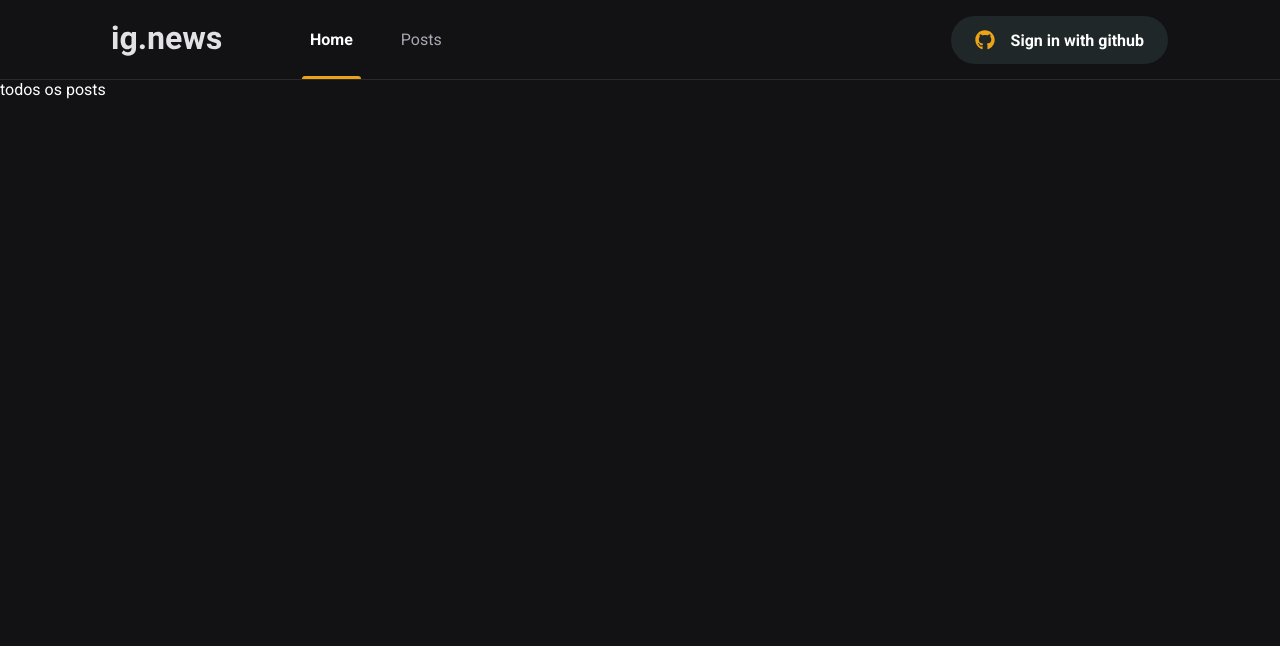
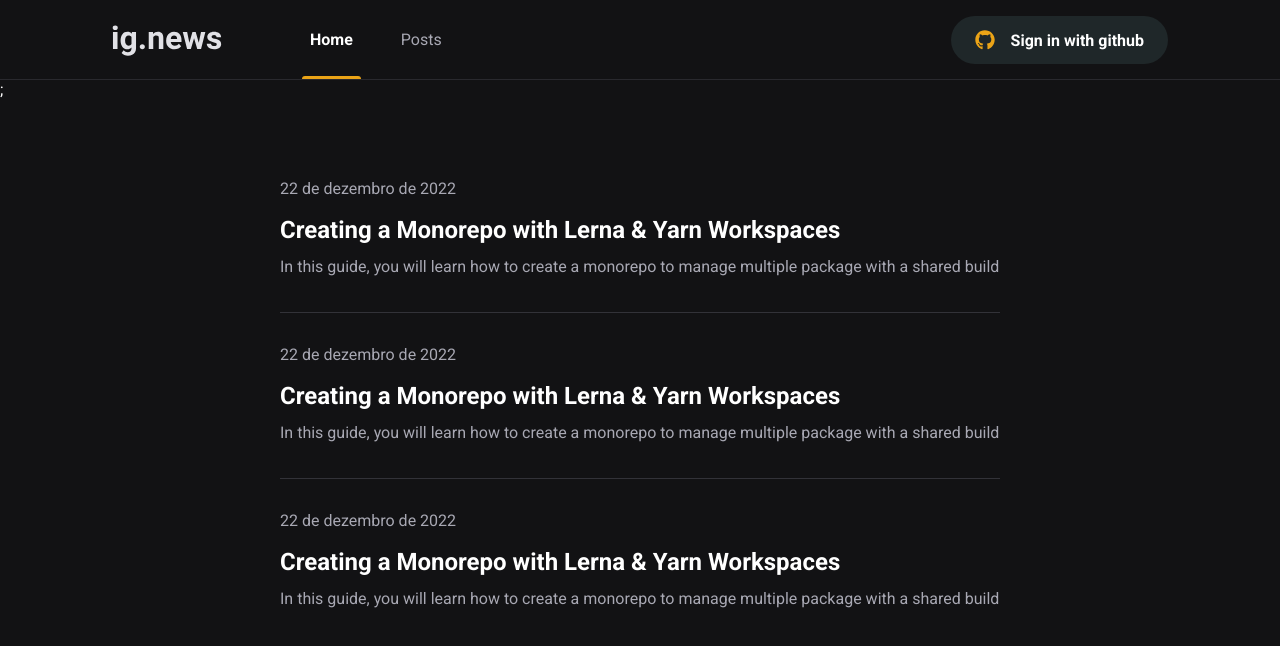
Before and after one commit to allyson7/spirit-news, a Next.js app: page /posts in a window 1280 px wide. Shown: the top 646 px of the page. Built offline with nearby package versions, Linux system fonts and the light colour scheme; no server answers.

Commit message:
feat: started configuring prismic cms

```diff
--- a/src/pages/posts/index.tsx
+++ b/src/pages/posts/index.tsx
@@ -1,3 +1,38 @@
-export default function posts() {
-  return <span>todos os posts</span>;
+import Head from 'next/head';
+import styles from './styles.module.scss';
+
+export default function Posts() {
+  return (
+    <>
+      <Head>Posts | SpiritNews</Head>;
+      <main className={styles.container}>
+        <div className={styles.posts}>
+          <a href="#">
+            <time>22 de dezembro de 2022</time>
+            <strong>Creating a Monorepo with Lerna & Yarn Workspaces</strong>
+            <p>
+              In this guide, you will learn how to create a monorepo to manage
+              multiple package with a shared build
+            </p>
+          </a>
+          <a href="#">
+            <time>22 de dezembro de 2022</time>
+            <strong>Creating a Monorepo with Lerna & Yarn Workspaces</strong>
+            <p>
+              In this guide, you will learn how to create a monorepo to manage
+              multiple package with a shared build
+            </p>
+          </a>
+          <a href="#">
+            <time>22 de dezembro de 2022</time>
+            <strong>Creating a Monorepo with Lerna & Yarn Workspaces</strong>
+            <p>
+              In this guide, you will learn how to create a monorepo to manage
+              multiple package with a shared build
+            </p>
+          </a>
+        </div>
+      </main>
+    </>
+  );
 }
--- /dev/null
+++ b/src/pages/posts/styles.module.scss
@@ -0,0 +1,46 @@
+.container {
+  max-width: 1120px;
+  margin: 0 auto;
+  padding: 0 2rem;
+}
+
+.posts {
+  max-width: 720px;
+  margin: 5rem auto 0;
+
+  a {
+    display: block;
+
+    & + a {
+      margin-top: 2rem;
+      padding-top: 2rem;
+      border-top: 1px solid var(--gray-700);
+    }
+
+    time {
+      font-size: 1rem;
+      display: flex;
+      align-items: center;
+      color: var(--gray-300);
+    }
+
+    strong {
+      display: block;
+      font-size: 1.5rem;
+      margin-top: 1rem;
+      line-height: 2rem;
+
+      transition: color 0.2s;
+    }
+
+    p {
+      color: var(--gray-300);
+      margin-top: 0.5rem;
+      line-height: 1.625rem;
+    }
+
+    &:hover strong {
+      color: var(--yellow-500)
+    }
+  }
+}
--- a/src/styles/global.scss
+++ b/src/styles/global.scss
@@ -9,6 +9,7 @@
 
   --gray-100: #e1e1e6;
   --gray-300: #a8a8b3;
+  --gray-700: #323238;
   --gray-800: #29292e;
   --gray-850: #1f2729;
   --gray-900: #121214;
```
Also changed, not shown: customtypes/post/index.json (added, +35 -0 lines), package.json (+10 -2 lines), sm.json (added, +7 -0 lines), src/services/prismic.ts (added, +8 -0 lines), .slicemachine/assets/customtypes/post/mocks.json (added), .slicemachine/mock-config.json (added), .slicemachine/prismicio.d.ts (added), 1 other file (tests, documents, lock files or other folders).
